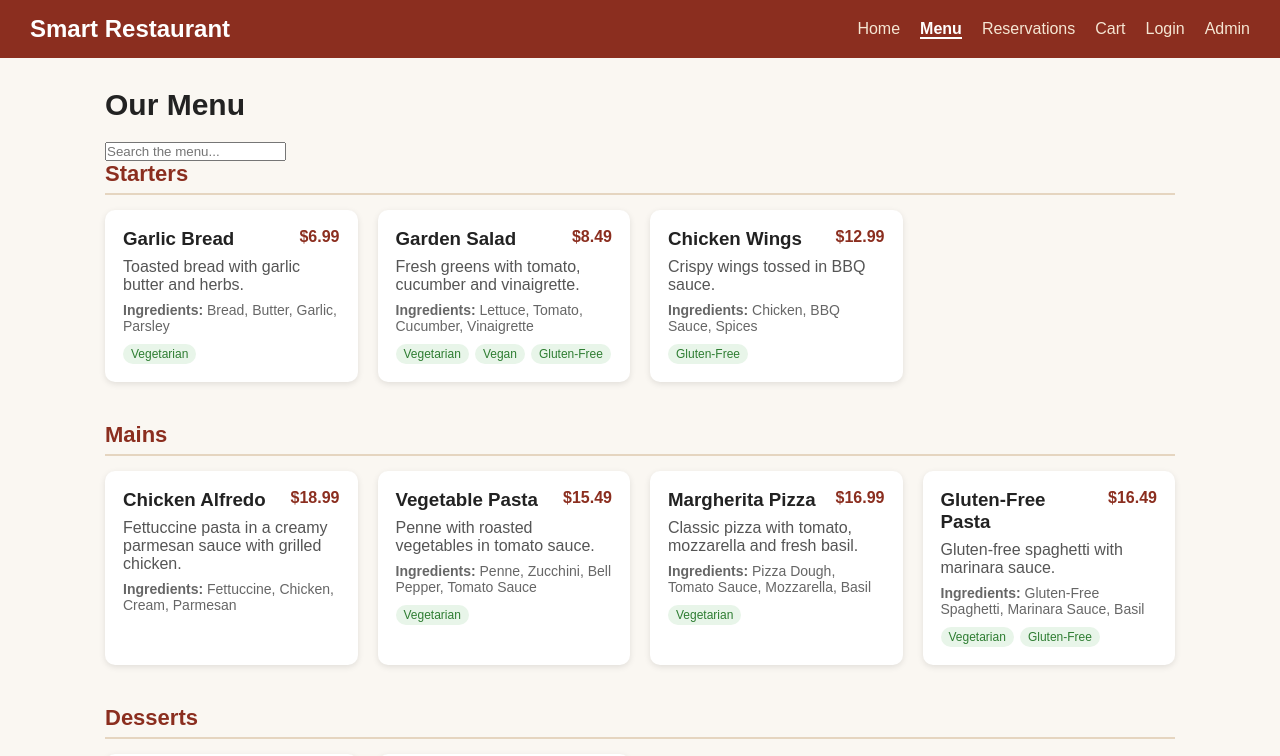
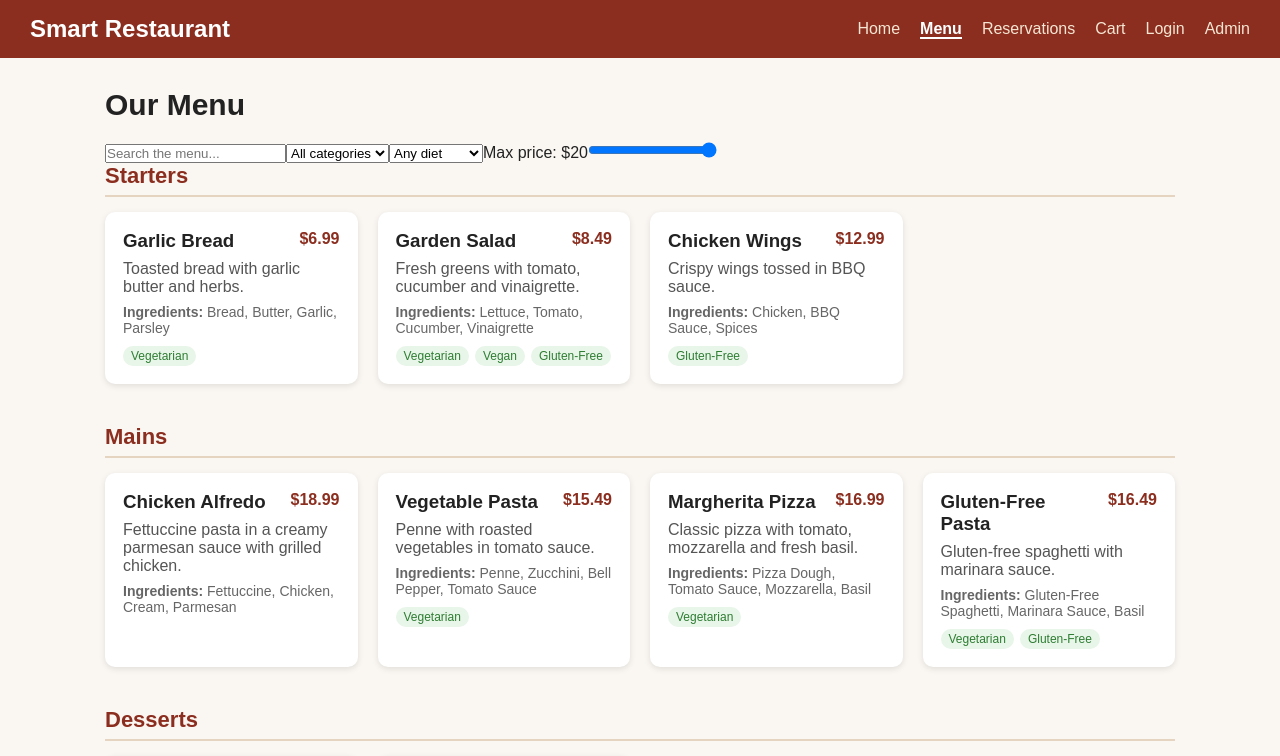
Before and after one commit to bibekpanta007/Smart-Restaurant, a React (Vite) app in the folder client/: page /menu in a window 1280 px wide. Shown: the top 756 px of the page. Built offline with nearby package versions, Linux system fonts and the light colour scheme.

Commit message:
Add category, dietary and price filters

```diff
--- /dev/null
+++ b/client/src/components/FilterBar.jsx
@@ -0,0 +1,49 @@
+// Filter controls for the menu page.
+// The values live in Menu.jsx and are passed in as props.
+function FilterBar({
+  search, setSearch,
+  category, setCategory,
+  dietary, setDietary,
+  maxPrice, setMaxPrice,
+  categories,
+}) {
+  return (
+    <div className="filter-bar">
+      <input
+        type="text"
+        className="search-input"
+        placeholder="Search the menu..."
+        value={search}
+        onChange={(e) => setSearch(e.target.value)}
+      />
+
+      <select value={category} onChange={(e) => setCategory(e.target.value)}>
+        <option value="All">All categories</option>
+        {categories.map((cat) => (
+          <option key={cat} value={cat}>{cat}</option>
+        ))}
+      </select>
+
+      <select value={dietary} onChange={(e) => setDietary(e.target.value)}>
+        <option value="All">Any diet</option>
+        <option value="Vegetarian">Vegetarian</option>
+        <option value="Vegan">Vegan</option>
+        <option value="Gluten-Free">Gluten-Free</option>
+      </select>
+
+      <label className="price-filter">
+        Max price: ${maxPrice}
+        <input
+          type="range"
+          min="5"
+          max="20"
+          step="1"
+          value={maxPrice}
+          onChange={(e) => setMaxPrice(Number(e.target.value))}
+        />
+      </label>
+    </div>
+  );
+}
+
+export default FilterBar;
--- a/client/src/pages/Menu.jsx
+++ b/client/src/pages/Menu.jsx
@@ -1,45 +1,64 @@
 import { useState } from 'react';
 import MenuCard from '../components/MenuCard';
+import FilterBar from '../components/FilterBar';
 import { getMenuItems, categories } from '../data/menuData';
 
 function Menu() {
   const items = getMenuItems();
 
-  // what the user types in the search box
+  // filter values
   const [search, setSearch] = useState('');
+  const [category, setCategory] = useState('All');
+  const [dietary, setDietary] = useState('All');
+  const [maxPrice, setMaxPrice] = useState(20);
 
-  // keep only items whose name or description matches the search
+  // an item is shown only if it passes every filter
   const filteredItems = items.filter((item) => {
     const text = search.toLowerCase();
-    return (
+    const matchesSearch =
       item.name.toLowerCase().includes(text) ||
-      item.description.toLowerCase().includes(text)
-    );
+      item.description.toLowerCase().includes(text);
+    const matchesCategory = category === 'All' || item.category === category;
+    const matchesDietary = dietary === 'All' || item.dietary.includes(dietary);
+    const matchesPrice = item.price <= maxPrice;
+
+    return matchesSearch && matchesCategory && matchesDietary && matchesPrice;
   });
+
+  function resetFilters() {
+    setSearch('');
+    setCategory('All');
+    setDietary('All');
+    setMaxPrice(20);
+  }
 
   return (
     <div>
       <h2 className="page-title">Our Menu</h2>
 
-      <input
-        type="text"
-        className="search-input"
-        placeholder="Search the menu..."
-        value={search}
-        onChange={(e) => setSearch(e.target.value)}
+      <FilterBar
+        search={search} setSearch={setSearch}
+        category={category} setCategory={setCategory}
+        dietary={dietary} setDietary={setDietary}
+        maxPrice={maxPrice} setMaxPrice={setMaxPrice}
+        categories={categories}
       />
 
-      {categories.map((category) => {
-        const categoryItems = filteredItems.filter(
-          (item) => item.category === category
-        );
+      {/* message when nothing matches */}
+      {filteredItems.length === 0 && (
+        <div className="no-results">
+          <p>No dishes match your filters.</p>
+          <button className="btn" onClick={resetFilters}>Reset filters</button>
+        </div>
+      )}
 
-        // skip categories with no matching items
+      {categories.map((cat) => {
+        const categoryItems = filteredItems.filter((item) => item.category === cat);
         if (categoryItems.length === 0) return null;
 
         return (
-          <section key={category} className="menu-section">
-            <h3 className="category-title">{category}</h3>
+          <section key={cat} className="menu-section">
+            <h3 className="category-title">{cat}</h3>
             <div className="menu-grid">
               {categoryItems.map((item) => (
                 <MenuCard key={item.id} item={item} />
```
